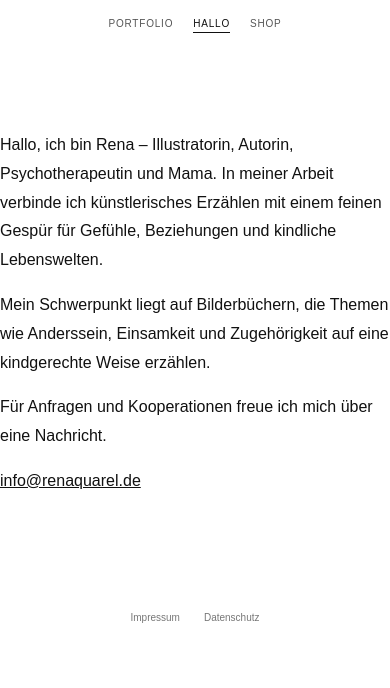
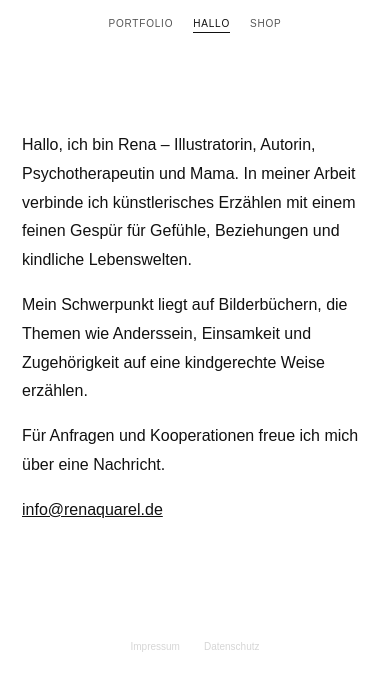
Before and after one commit to renagryga/renaquarel-portfolio-test, a Next.js app: page /kontakt in a window 390 px wide. Shown: the top 688 px of the page. Built offline with nearby package versions, Linux system fonts and the light colour scheme.

Commit message:
Update globals.css

```diff
--- a/app/globals.css
+++ b/app/globals.css
@@ -103,7 +103,6 @@ img {
   color: #e5e5e5;
   font-size: 10px;
   letter-spacing: 0.05em;
-  text-decoration: none;
 }
 
 .landingFooter a:hover {
@@ -117,8 +116,16 @@ img {
   justify-content: center;
   gap: 24px;
   padding: 50px 20px;
-  color: #777777;
+  color: #d6d6d6;
   font-size: 11px;
+}
+
+.siteFooter a {
+  color: inherit;
+}
+
+.siteFooter a:hover {
+  color: #bdbdbd;
 }
 
 /* ---------------- Portfolio ---------------- */
@@ -150,6 +157,7 @@ img {
 .textContent {
   max-width: var(--text-width);
   margin: 80px auto;
+  padding: 0 28px;
   line-height: 1.8;
 }
 
@@ -164,7 +172,7 @@ img {
 
 /* ---------------- Mobil ---------------- */
 
-@media (max-width: 700px) {
+@media (max-width:700px) {
 
   .landingCoverLink {
     max-width: 520px;
@@ -192,8 +200,13 @@ img {
     gap: 24px;
   }
 
+  .textContent {
+    padding: 0 22px;
+  }
+
   .siteFooter {
     padding: 36px 16px;
+    color: #d6d6d6;
     font-size: 10px;
   }
 
```
